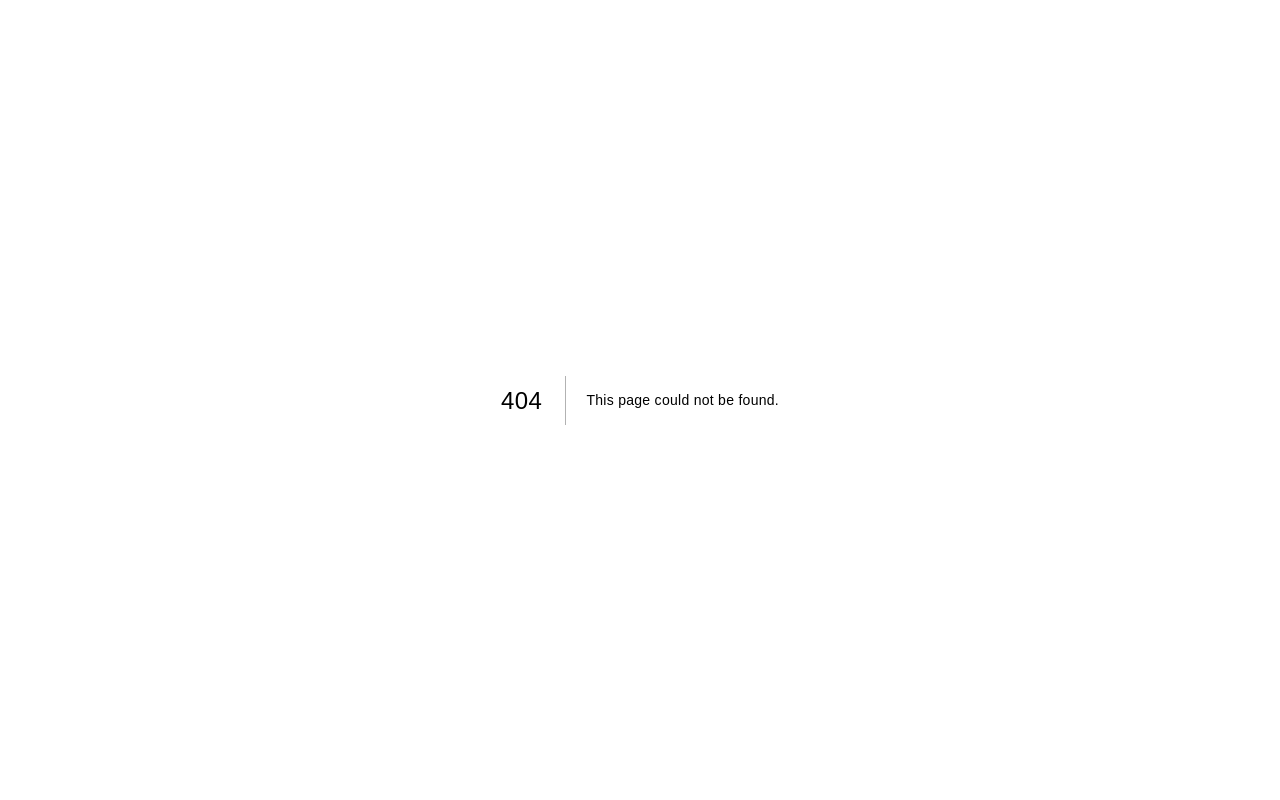
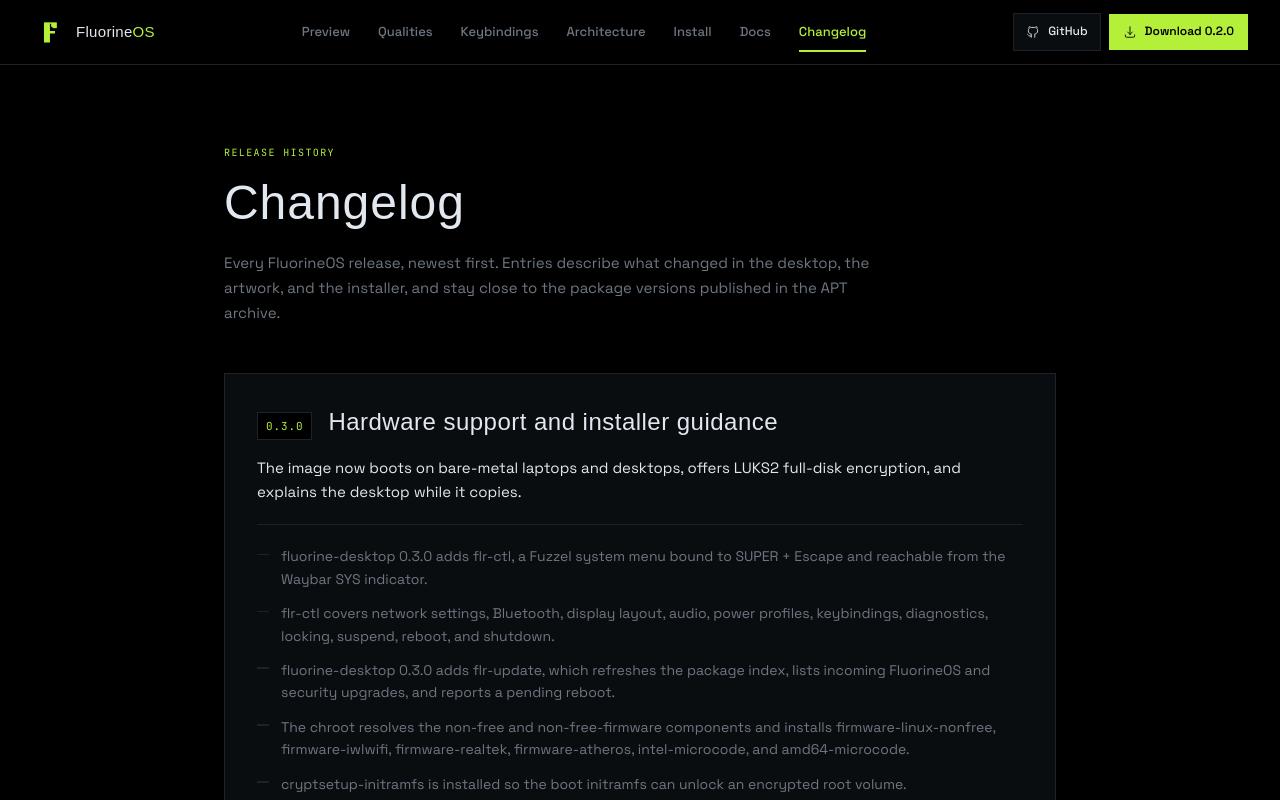
Before and after one commit to FluorineOS/fluorine-website, a Next.js app: page /changelog in a window 1280 px wide. Before the commit this address had no page. Shown: the top 800 px of the page. Built offline with nearby package versions, Linux system fonts and the light colour scheme; a web font is replaced by a local one.

Commit message:
feat(changelog): add static release changelog page
Release notes only existed in package changelogs and BUILD_STATUS, so an
installed user had no durable public record of what each version changed.

```diff
--- /dev/null
+++ b/src/app/changelog/page.tsx
@@ -0,0 +1,152 @@
+import type { Metadata } from "next";
+import { Navbar } from "@/components/Navbar";
+import { Footer } from "@/components/Footer";
+
+export const metadata: Metadata = {
+  title: "Changelog - FluorineOS",
+  description:
+    "Release history for FluorineOS: the desktop, artwork, and installer changes shipped in each version on Debian 13 and Hyprland.",
+  alternates: {
+    canonical: "/changelog",
+  },
+  openGraph: {
+    title: "Changelog - FluorineOS",
+    description:
+      "Release history for FluorineOS: the desktop, artwork, and installer changes shipped in each version.",
+    url: "https://fluorineos.pages.dev/changelog",
+    siteName: "FluorineOS",
+    locale: "en_US",
+    type: "article",
+  },
+};
+
+type Release = {
+  version: string;
+  name: string;
+  summary: string;
+  notes: string[];
+};
+
+const releases: Release[] = [
+  {
+    version: "0.3.0",
+    name: "Hardware support and installer guidance",
+    summary:
+      "The image now boots on bare-metal laptops and desktops, offers LUKS2 full-disk encryption, and explains the desktop while it copies.",
+    notes: [
+      "fluorine-desktop 0.3.0 adds flr-ctl, a Fuzzel system menu bound to SUPER + Escape and reachable from the Waybar SYS indicator.",
+      "flr-ctl covers network settings, Bluetooth, display layout, audio, power profiles, keybindings, diagnostics, locking, suspend, reboot, and shutdown.",
+      "fluorine-desktop 0.3.0 adds flr-update, which refreshes the package index, lists incoming FluorineOS and security upgrades, and reports a pending reboot.",
+      "The chroot resolves the non-free and non-free-firmware components and installs firmware-linux-nonfree, firmware-iwlwifi, firmware-realtek, firmware-atheros, intel-microcode, and amd64-microcode.",
+      "cryptsetup-initramfs is installed so the boot initramfs can unlock an encrypted root volume.",
+      "Calamares enables automated partitioning with LUKS2 through enableLuksAutomatedPartitioning and luksGeneration.",
+      "fluorine-artwork 0.3.0 replaces the installer slideshow with three slides on keybindings, configuration paths, and maintenance commands.",
+    ],
+  },
+  {
+    version: "0.2.0",
+    name: "Session helpers and a reproducible image",
+    summary:
+      "The desktop grew small, single-purpose helpers, and the ISO build moved into a workflow that produces the same image every run.",
+    notes: [
+      "fluorine-desktop 0.2.0 shipped the flr-* helpers: flr-tui for a persistent terminal, flr-keys for the keybinding cheatsheet, flr-power for profile cycling, flr-shot for screenshots, and flr-bt for Bluetooth.",
+      "flr-doctor reports session and repository health from a single command.",
+      "fluorine-artwork carried the 0.2.0 version strings through the Calamares branding, slideshow, stylesheet, and Plymouth theme.",
+      "The ISO workflow is pinned, checks its inputs, and validates the built image before upload.",
+      "Release v0.2.0 published the live image with checksums and the APT archive containing desktop 0.2.0, artwork 0.1.3, and keyring 0.0.2.",
+    ],
+  },
+  {
+    version: "0.1.0",
+    name: "Packaging split",
+    summary:
+      "The desktop stopped being a single hand-copied tree and became three Debian packages with a signed archive behind them.",
+    notes: [
+      "fluorine-desktop, fluorine-artwork, and fluorine-keyring were separated so each could be versioned and upgraded on its own.",
+      "The apt-repo archive publishes the three packages for trixie with a signed Release file.",
+      "fluorine-artwork installs the AMOLED wallpapers, the Plymouth boot theme, GTK and Qt palettes, dconf defaults, and the fontconfig alias that resolves the UI family.",
+      "The documentation portal gained installation, desktop workflow, customization, and recovery sections.",
+    ],
+  },
+  {
+    version: "0.0.1",
+    name: "Initial image",
+    summary:
+      "The first FluorineOS image: Debian 13 with a Hyprland session, a Calamares installer, and a minimal set of desktop defaults.",
+    notes: [
+      "Base system is Debian 13 (trixie) for amd64 only, built with live-build.",
+      "Hyprland 0.55.x is installed from trixie-backports and pinned with an APT preferences file so the rest of the system stays on trixie.",
+      "The session is configured in native Lua at ~/.config/hypr/hyprland.lua, with Waybar, kitty, Fuzzel, and SwayNotificationCenter alongside it.",
+      "greetd and tuigreet provide the login prompt and launch start-hyprland.",
+      "Calamares installs the image, and /etc/skel carries the default configuration for new users.",
+      "The AMOLED Void palette fixes the canvas at #000000 with the lime accent #B4F03A for focus and active states only.",
+    ],
+  },
+];
+
+function ReleaseCard({ release }: { release: Release }) {
+  return (
+    <article className="border-[1.5px] border-hairline bg-surface p-6 sm:p-8">
+      <div className="flex flex-wrap items-baseline gap-x-4 gap-y-2">
+        <span className="border-[1.5px] border-hairline bg-canvas px-2 py-1 font-mono text-[11px] tracking-[0.08em] text-accent">
+          {release.version}
+        </span>
+        <h2 className="text-xl text-primary sm:text-2xl">{release.name}</h2>
+      </div>
+
+      <p className="mt-4 max-w-3xl text-[15px] leading-[1.6] text-primary">
+        {release.summary}
+      </p>
+
+      <ul className="mt-5 space-y-3 border-t-[1.5px] border-hairline pt-5">
+        {release.notes.map((note) => (
+          <li key={note} className="flex gap-3 text-[14px] leading-[1.6] text-muted">
+            <span aria-hidden="true" className="mt-[0.6em] h-[1.5px] w-3 shrink-0 bg-hairline" />
+            <span>{note}</span>
+          </li>
+        ))}
+      </ul>
+    </article>
+  );
+}
+
+export default function Changelog() {
+  return (
+    <div id="top" className="flex min-h-screen flex-col bg-canvas text-primary">
+      <a
+        href="#main"
+        className="sr-only focus:not-sr-only focus:absolute focus:left-4 focus:top-4 focus:z-[60] focus:border-[1.5px] focus:border-accent focus:bg-canvas focus:px-3 focus:py-2 focus:font-mono focus:text-xs focus:text-primary"
+      >
+        Skip to content
+      </a>
+      <Navbar />
+      <main id="main" className="flex-1">
+        <div className="mx-auto max-w-4xl px-5 py-16 sm:px-6 lg:px-8 lg:py-20">
+          <p className="font-mono text-[10px] uppercase tracking-[0.14em] text-accent">
+            Release history
+          </p>
+          <h1 className="mt-3 text-4xl text-primary sm:text-5xl sm:leading-[1.2]">
+            Changelog
+          </h1>
+          <p className="mt-5 max-w-2xl text-[15px] leading-[1.65] text-muted">
+            Every FluorineOS release, newest first. Entries describe what changed in the
+            desktop, the artwork, and the installer, and stay close to the package versions
+            published in the APT archive.
+          </p>
+
+          <div className="mt-12 space-y-6">
+            {releases.map((release) => (
+              <ReleaseCard key={release.version} release={release} />
+            ))}
+          </div>
+
+          <p className="mt-12 border-t-[1.5px] border-hairline pt-6 font-mono text-[12px] text-muted">
+            Installed systems follow these releases with{" "}
+            <span className="text-primary">flr-update</span>.
+          </p>
+        </div>
+      </main>
+      <Footer />
+    </div>
+  );
+}
--- a/src/components/Navbar.tsx
+++ b/src/components/Navbar.tsx
@@ -30,7 +30,9 @@ export function Navbar() {
   // Section anchors only exist on the landing page. From the documentation
   // pages they point back to the same sections on the home page.
   const onDocs = pathname.startsWith("/docs");
-  const sectionHref = (id: string) => `${onDocs ? "/" : ""}#${id}`;
+  const onChangelog = pathname.startsWith("/changelog");
+  const offHome = onDocs || onChangelog;
+  const sectionHref = (id: string) => `${offHome ? "/" : ""}#${id}`;
 
   useEffect(() => {
     const targets = scrollTargets
@@ -146,6 +148,23 @@ export function Navbar() {
                 />
               </Link>
             </li>
+            <li>
+              <Link
+                href="/changelog"
+                aria-current={onChangelog ? "page" : undefined}
+                className={`relative block py-2 text-[13px] font-medium transition-colors ${
+                  onChangelog ? "text-accent" : "text-muted hover:text-primary"
+                }`}
+              >
+                Changelog
+                <span
+                  aria-hidden="true"
+                  className={`absolute inset-x-0 -bottom-px h-[1.5px] transition-colors ${
+                    onChangelog ? "bg-accent" : "bg-transparent"
+                  }`}
+                />
+              </Link>
+            </li>
           </ul>
         </nav>
 
@@ -211,6 +230,18 @@ export function Navbar() {
                   Docs
                 </Link>
               </li>
+              <li>
+                <Link
+                  href="/changelog"
+                  onClick={() => setOpen(false)}
+                  aria-current={onChangelog ? "page" : undefined}
+                  className={`block py-3 text-sm font-medium transition-colors hover:text-accent ${
+                    onChangelog ? "text-accent" : "text-primary"
+                  }`}
+                >
+                  Changelog
+                </Link>
+              </li>
             </ul>
             <div className="flex flex-col gap-2 pb-4 pt-3 sm:hidden">
               <a
```
